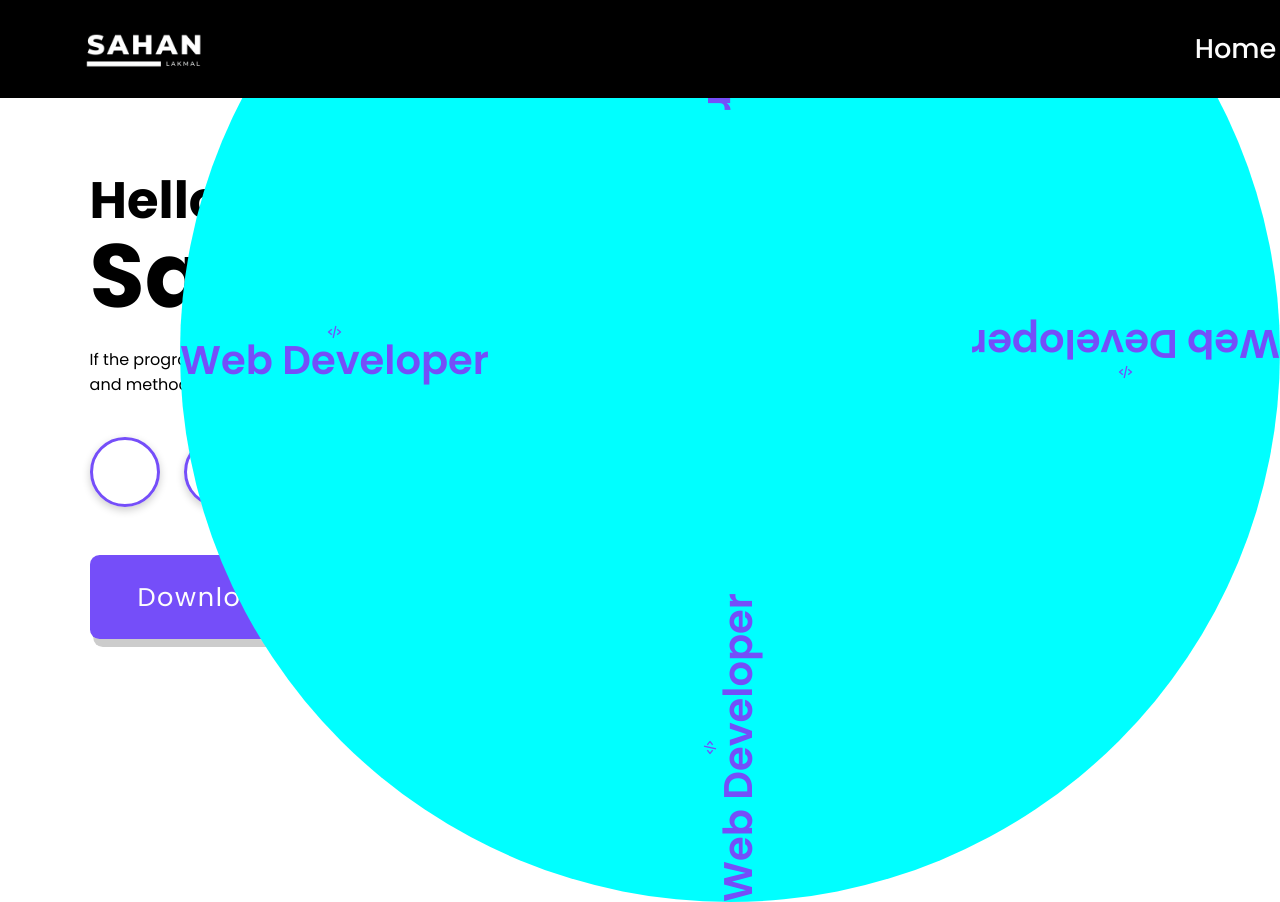
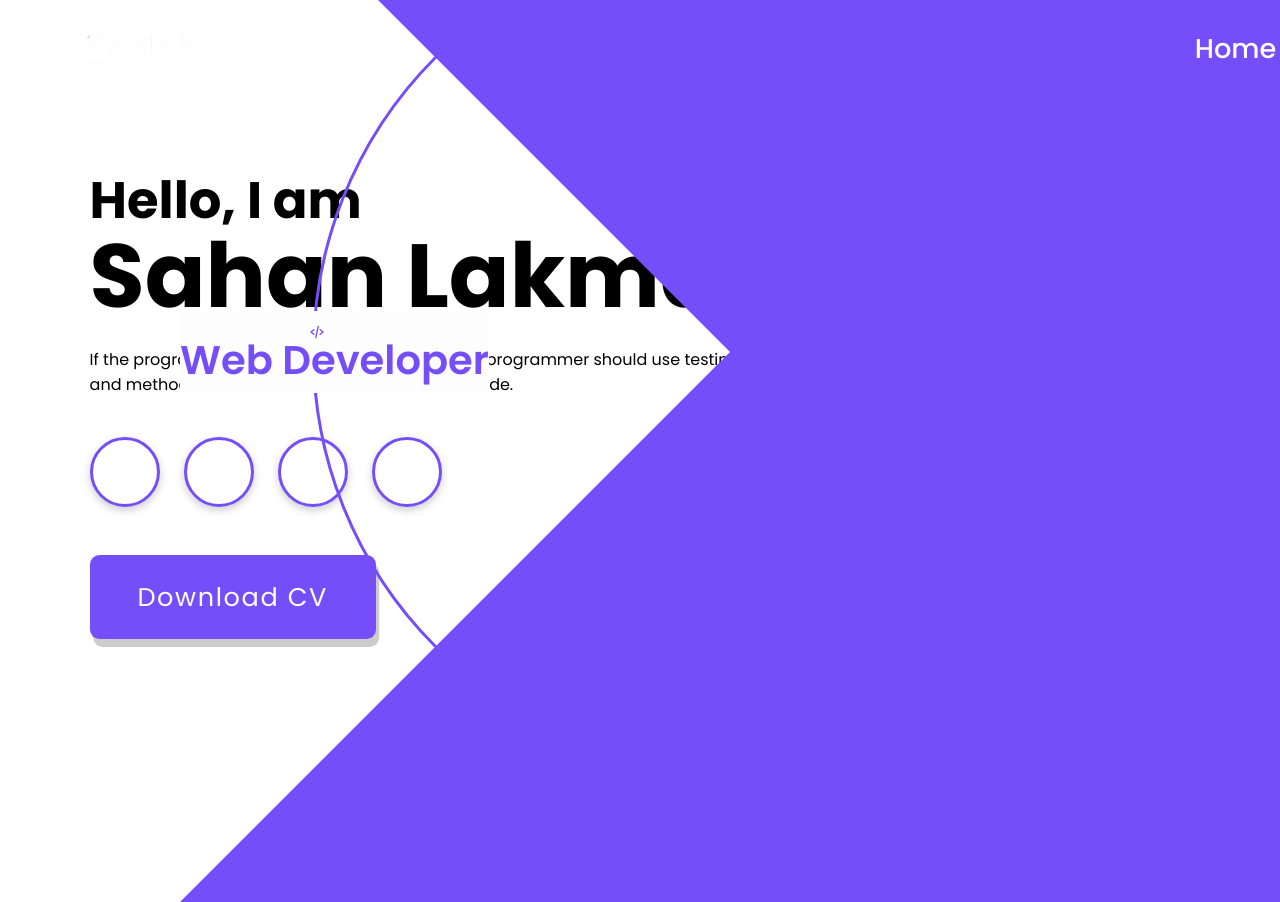
Before and after one commit to Senavirathna05/my-portfolio, a React (Create React App) app in the folder portfolio/: page / in a window 1280 px wide. Built offline with nearby package versions, Linux system fonts and the light colour scheme; some icons are missing.

Commit message:
home pej

```diff
--- a/portfolio/src/components/Home/Home1.css
+++ b/portfolio/src/components/Home/Home1.css
@@ -113,7 +113,6 @@ section {
     right: 0;
     width: 1100px;
     height: 1100px;
-    background-color: aqua;
     border-radius: 50%;
     display: flex;
     justify-content: center;
@@ -130,6 +129,18 @@ section {
     color: var(--main-color);
     transform: rotate(calc(360deg/4 * var(--i) ));
     transform-origin: 550px;
+    background: var(--bg-color);
+    padding: 13px 0;
+ }
+
+ .home .profession-box .profession:nth-child(1) i {
+    margin-right: 35px;
+ }
+
+ .home .profession-box .profession:nth-child(2),
+ .home .profession-box .profession:nth-child(4) {
+    padding-bottom: 20px;
+
  }
 
  .home .profession box-icon {
@@ -142,3 +153,23 @@ section {
     line-height: 1;
     font-weight: 600;
  }
+
+ .home .profession-box .circle{
+    width: 830px;
+    height: 830px;
+    /* background: red; */
+    border: 3px solid var(--main-color);
+    border-radius: 50%;
+ }
+
+ .home .profession-container .overlay{
+    position: absolute;
+    top: 0;
+    right: 0;
+    width: 0;
+    height: 0;
+    border-top: 550px solid var(--main-color);
+    border-right: 550px solid var(--main-color);
+    border-bottom: 550px solid var(--main-color);
+    border-left: 550px solid transparent;
+ }
--- a/portfolio/src/components/Home/Home1.js
+++ b/portfolio/src/components/Home/Home1.js
@@ -1,6 +1,10 @@
 import React from 'react';
 import './Home1.css'
 import 'boxicons';
+
+
+
+
 
 function Home1() {
   return (
@@ -44,8 +48,18 @@ function Home1() {
             <h3>Web Developer</h3>
           </div>
 
+          <div className='circle'></div>
+
         </div>
+
+        <div className='overlay'></div>
       </div>
+
+
+
+      {/* <div className='home-myimg'>
+        <img src={myphoto} alt='home-myimage'></img>
+      </div> */}
     </section>
   );
 }
--- a/portfolio/src/shared/Navbar.css
+++ b/portfolio/src/shared/Navbar.css
@@ -26,7 +26,6 @@
     left: 0;
     width: 100%;
     padding: 1.5rem 4%;
-    background-color: black;
     display: flex;
     align-items: center;
     z-index: 1000;
--- a/portfolio/src/shared/Navbar.js
+++ b/portfolio/src/shared/Navbar.js
@@ -1,6 +1,8 @@
 import React from 'react';
 import './Navbar.css';
-import mylogo from '../image/mylogo.png';
+import mylogo from '../Image/mylogo.png';
+
+
 
 function Navbar() {
   return (
```
Also changed, not shown: portfolio/src/Image/myPhoto.png (added).
